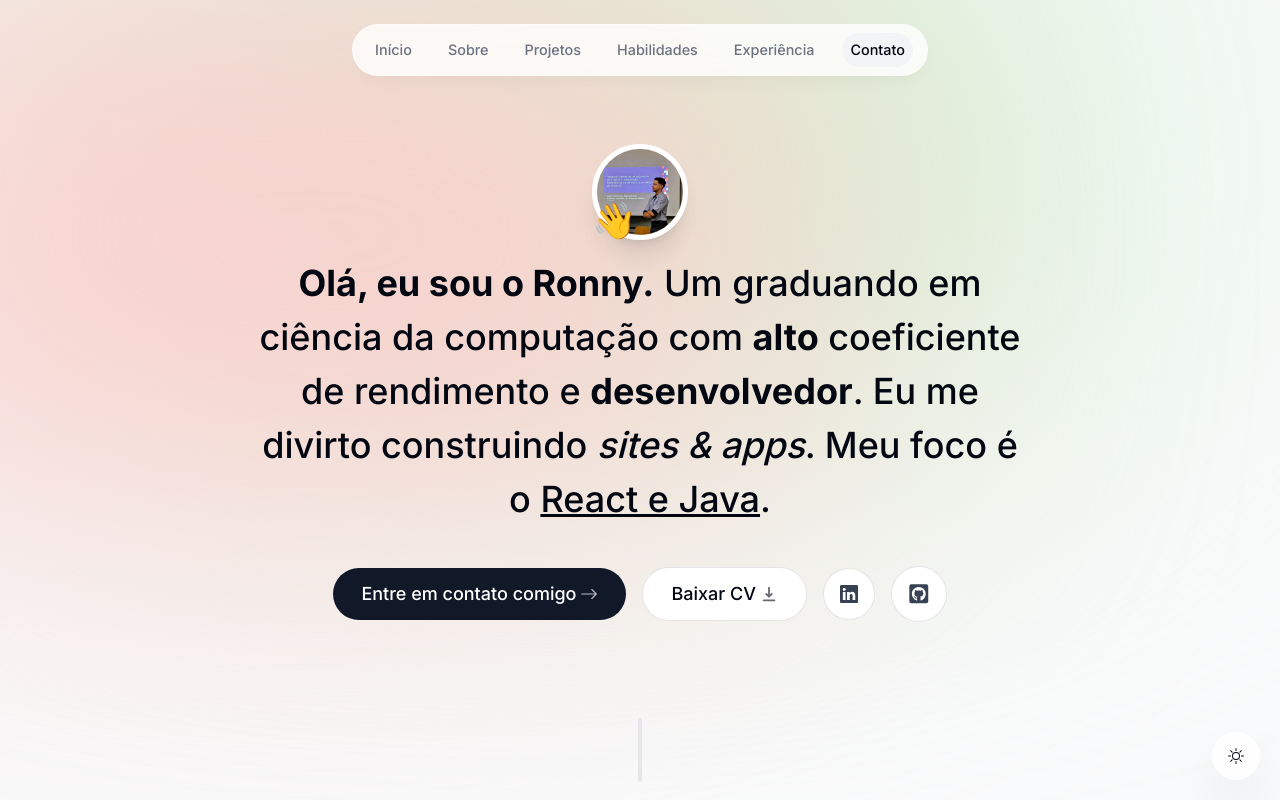
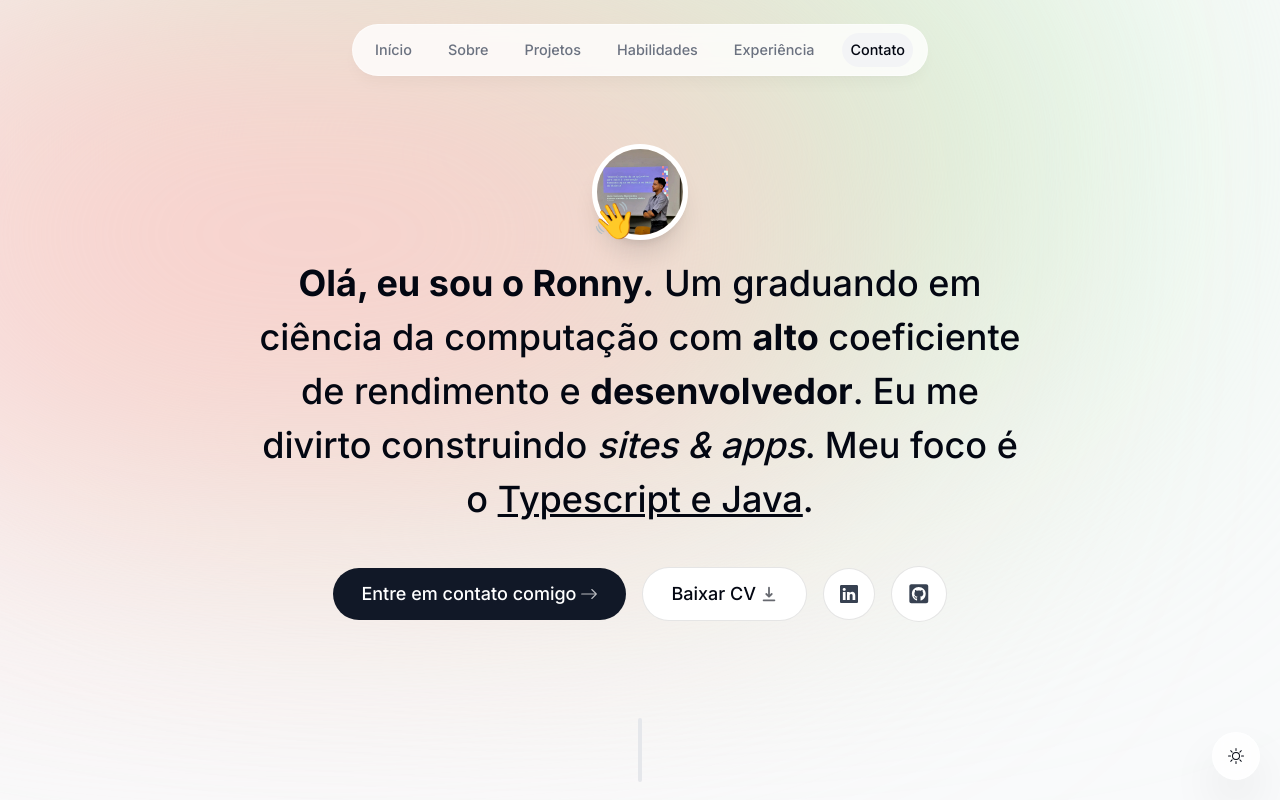
Before and after one commit to ronnylrsd/porfolio, a Next.js app: page / in a window 1280 px wide. Shown: the top 800 px of the page. Built offline with nearby package versions, Linux system fonts and the light colour scheme; no server answers.

Commit message:
Update: intro

```diff
--- a/components/intro.tsx
+++ b/components/intro.tsx
@@ -62,7 +62,7 @@ export default function Intro() {
         coeficiente de rendimento e{" "}
         <span className="font-bold">desenvolvedor</span>. Eu me divirto
         construindo <span className="italic">sites & apps</span>. Meu foco é o{" "}
-        <span className="underline">React e Java</span>.
+        <span className="underline">Typescript e Java</span>.
       </motion.h1>
       <motion.div className="flex flex-col sm:flex-row items-center justify-center gap-4 px-4 text-lg font-medium"
         initial={{ opacity: 0, y: 100 }}
```
